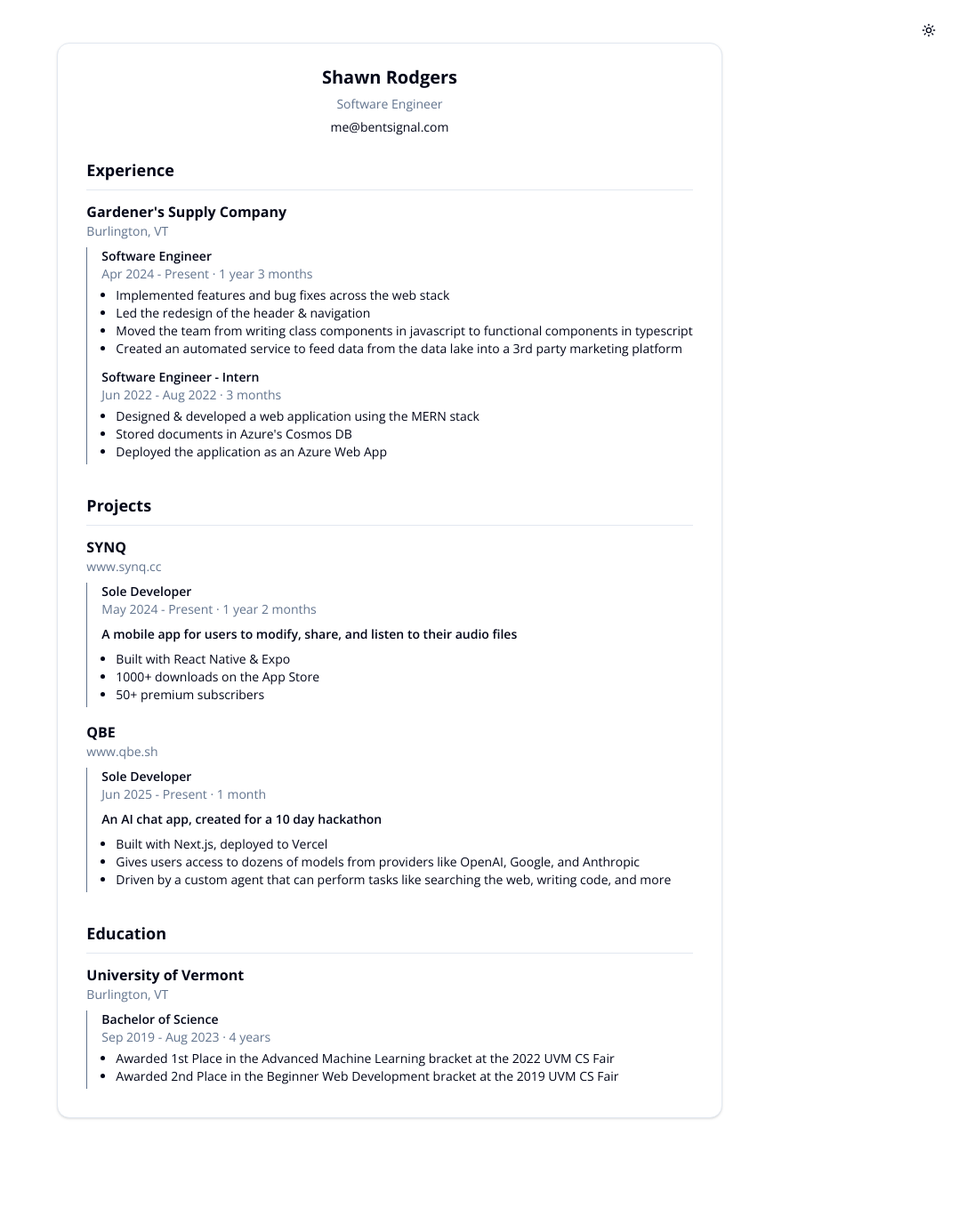
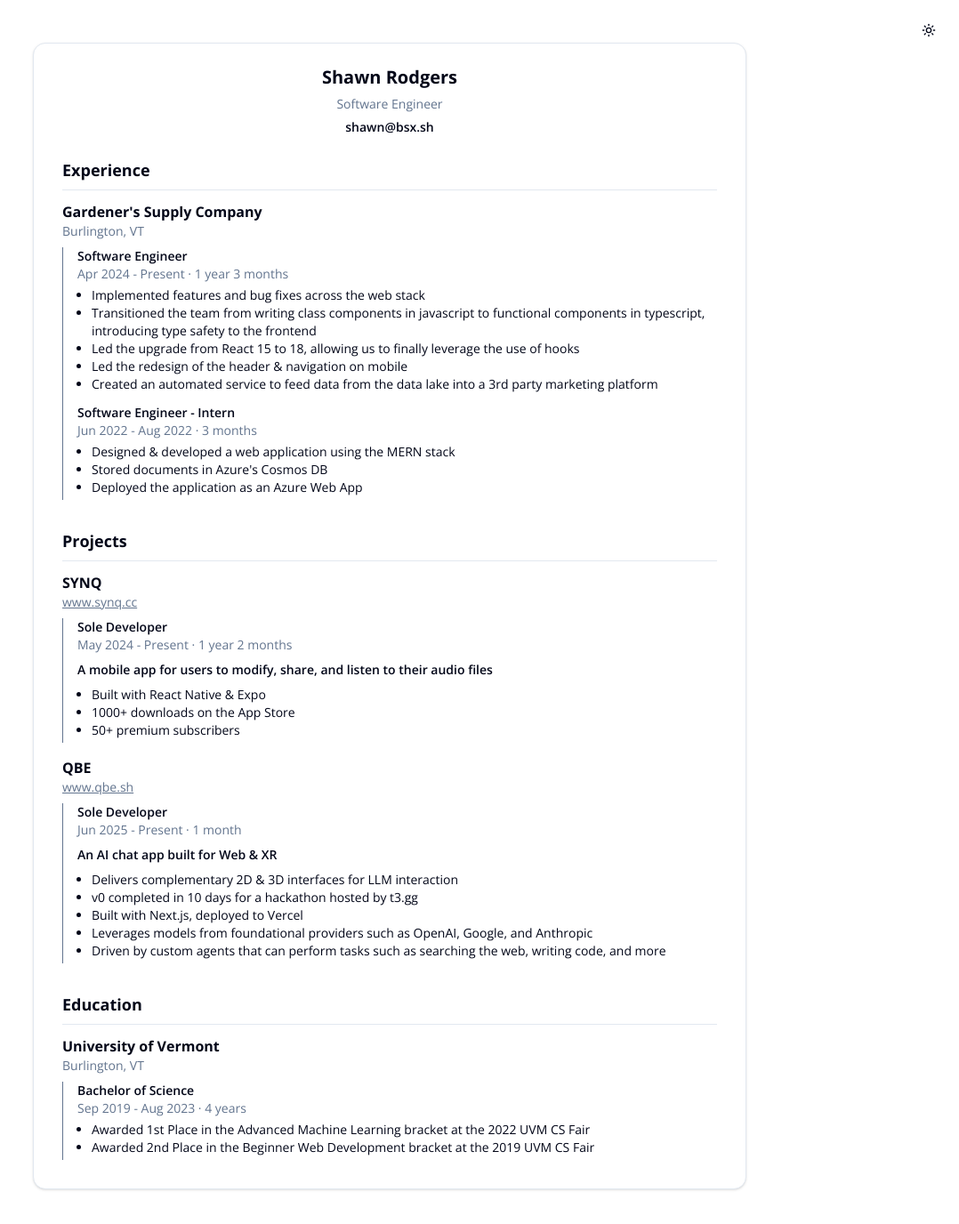
Before and after one commit to bentsignal/me, a Next.js app: page /about in a window 1280 px wide. Shown: the top 1376 px of the page at 89% size, without its empty margins (202-1280 px from the left). Before the commit the page ends 1305 px from the top, so only its background shows below. Built offline with nearby package versions, Linux system fonts and the light colour scheme.

Commit message:
update before ga submission

```diff
--- a/src/app/about/page.tsx
+++ b/src/app/about/page.tsx
@@ -21,7 +21,10 @@
         <CardHeader className="items-center justify-center text-center">
           <h1 className="text-xl font-bold">{personalInfo.name}</h1>
           <p className="text-muted-foreground text-sm">{personalInfo.title}</p>
-          <Link href={`mailto:${personalInfo.email}`} className="text-sm">
+          <Link
+            href={`mailto:${personalInfo.email}`}
+            className="text-sm font-semibold"
+          >
             {personalInfo.email}
           </Link>
         </CardHeader>
--- a/src/features/resume/components/experience.tsx
+++ b/src/features/resume/components/experience.tsx
@@ -6,7 +6,7 @@
   return (
     <ResumeItem
       title={experience.company}
-      subtitle={experience.location}
+      subtitle={experience.subtitle}
       subItems={experience.positions.map((position) => ({
         title: position.title,
         subtitle: getDatesAndMonthsFromRange(position.dates),
--- a/src/features/resume/components/project.tsx
+++ b/src/features/resume/components/project.tsx
@@ -6,7 +6,7 @@
   return (
     <ResumeItem
       title={project.name}
-      subtitle={project.url}
+      url={project.url}
       subItems={[
         {
           title: project.role,
--- a/src/features/resume/components/resume-item.tsx
+++ b/src/features/resume/components/resume-item.tsx
@@ -1,18 +1,33 @@
+import Link from "next/link";
+
 interface ResumeItemProps {
   title: string;
-  subtitle: string;
+  subtitle?: string;
+  url?: string;
   subItems: SubItemProps[];
 }
 
 export default function ResumeItem({
   title,
   subtitle,
+  url,
   subItems,
 }: ResumeItemProps) {
   return (
     <div className="flex flex-col">
       <h2 className="text-md font-bold">{title}</h2>
-      <p className="text-muted-foreground text-sm">{subtitle}</p>
+
+      {url && (
+        <Link
+          href={url}
+          target="_blank"
+          rel="noopener noreferrer"
+          className="text-muted-foreground text-sm underline"
+        >
+          {url.replace("https://", "")}
+        </Link>
+      )}
+      {subtitle && <p className="text-muted-foreground text-sm">{subtitle}</p>}
       <div className="border-muted-foreground my-2 flex flex-col gap-2 border-l-1 pl-4">
         {subItems.map((subItem) => (
           <SubItem key={subItem.title} subItem={subItem} />
--- a/src/features/resume/data/resume-data.ts
+++ b/src/features/resume/data/resume-data.ts
@@ -3,13 +3,13 @@
 export const personalInfo = {
   name: "Shawn Rodgers",
   title: "Software Engineer",
-  email: "me@bentsignal.com",
+  email: "shawn@bsx.sh",
 };
 
 export const experiences: Experience[] = [
   {
     company: "Gardener's Supply Company",
-    location: "Burlington, VT",
+    subtitle: "Burlington, VT",
     positions: [
       {
         title: "Software Engineer",
@@ -18,8 +18,10 @@
         },
         bullets: [
           "Implemented features and bug fixes across the web stack",
-          "Led the redesign of the header & navigation",
-          "Moved the team from writing class components in javascript to functional components in typescript",
+          `Transitioned the team from writing class components in javascript to
+          functional components in typescript, introducing type safety to the frontend`,
+          "Led the upgrade from React 15 to 18, allowing us to finally leverage the use of hooks",
+          "Led the redesign of the header & navigation on mobile",
           "Created an automated service to feed data from the data lake into a 3rd party marketing platform",
         ],
       },
@@ -64,7 +66,7 @@
 export const projects: Project[] = [
   {
     name: "SYNQ",
-    url: "www.synq.cc",
+    url: "https://www.synq.cc",
     role: "Sole Developer",
     dates: {
       startDate: new Date("2024-05-02"),
@@ -79,16 +81,18 @@
   },
   {
     name: "QBE",
-    url: "www.qbe.sh",
+    url: "https://www.qbe.sh",
     role: "Sole Developer",
     dates: {
       startDate: new Date("2025-06-02"),
     },
-    description: "An AI chat app, created for a 10 day hackathon",
+    description: "An AI chat app built for Web & XR",
     bullets: [
+      "Delivers complementary 2D & 3D interfaces for LLM interaction",
+      "v0 completed in 10 days for a hackathon hosted by t3.gg",
       "Built with Next.js, deployed to Vercel",
-      "Gives users access to dozens of models from providers like OpenAI, Google, and Anthropic",
-      "Driven by a custom agent that can perform tasks like searching the web, writing code, and more",
+      "Leverages models from foundational providers such as OpenAI, Google, and Anthropic",
+      "Driven by custom agents that can perform tasks such as searching the web, writing code, and more",
     ],
   },
 ];
--- a/src/features/resume/styles/print.css
+++ b/src/features/resume/styles/print.css
@@ -2,7 +2,7 @@
 @media print {
   @page {
     margin: 0; /* Adjust margins if needed, or set to 0 to remove default browser margins */
-    size: 215.9mm calc(279.4mm + 40mm);
+    size: 215.9mm calc(345mm);
   }
 
   body {
--- a/src/features/resume/types/resume-types.ts
+++ b/src/features/resume/types/resume-types.ts
@@ -2,7 +2,7 @@
 
 export interface Experience {
   company: string;
-  location: string;
+  subtitle?: string;
   positions: Position[];
 }
 
```
